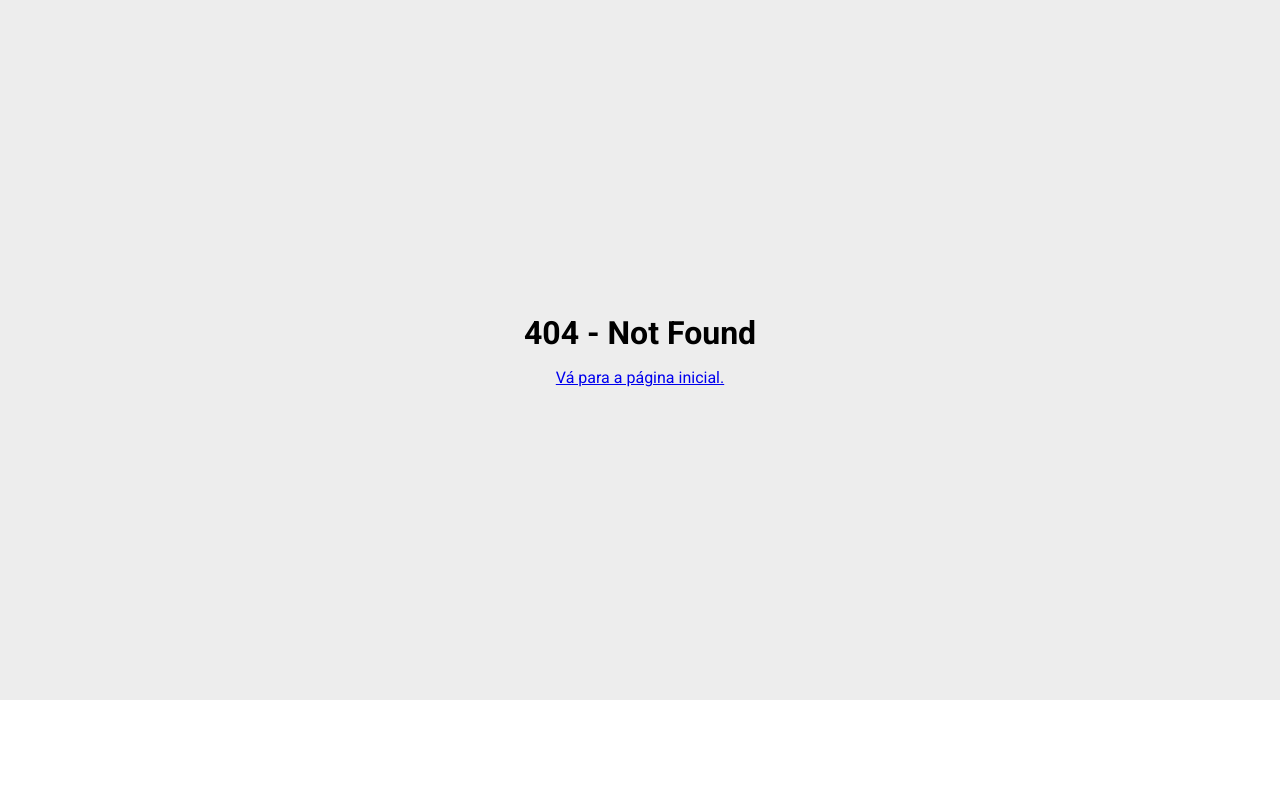
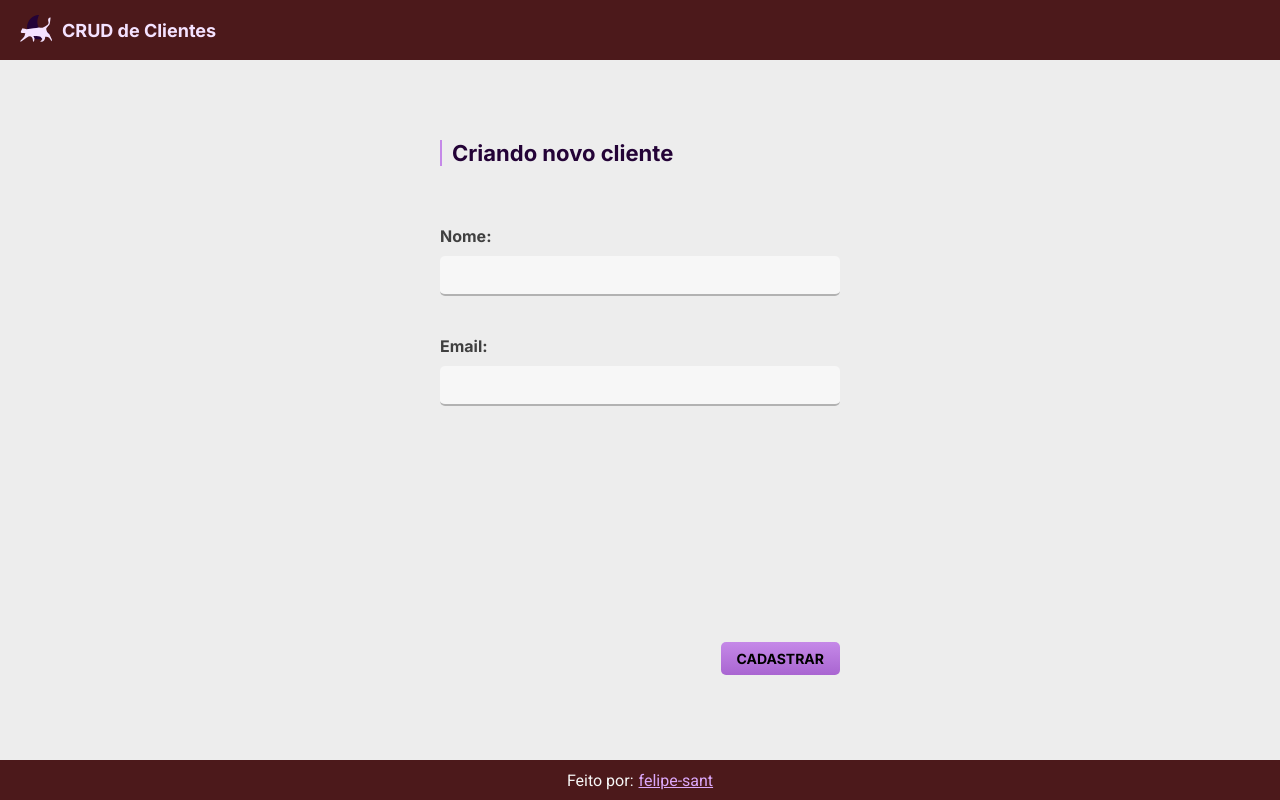
Before and after one commit to felipe-sant/FRONT_MongoDB-CRUD, a React (Create React App) app: page /clientes in a window 1280 px wide. Before the commit this address had no page. Built offline with nearby package versions, Linux system fonts and the light colour scheme.

Commit message:
style: adicionando pagina cadastro do cliente

```diff
--- /dev/null
+++ b/src/pages/cadastroCliente.tsx
@@ -0,0 +1,34 @@
+import FooterComponent from "../components/FooterComponent"
+import HeaderComponent from "../components/HeaderComponent"
+import css from "../styles/cadastroCliente.module.css"
+
+function CadastroCliente() {
+    return (
+        <>
+            <HeaderComponent />
+            <main>
+                <article className={css.conteudo}>
+                    <div className={css.titulo}>
+                        <h2>Criando novo cliente</h2>
+                    </div>
+                    <div className={css.formulario}>
+                        <div className={css.input}>
+                            <label htmlFor="nome">Nome:</label>
+                            <input type="text" />
+                        </div>
+                        <div className={css.input}>
+                            <label htmlFor="email">Email:</label>
+                            <input type="email" />
+                        </div>
+                    </div>
+                    <div className={css.rodape}>
+                        <button>CADASTRAR</button>
+                    </div>
+                </article>
+            </main>
+            <FooterComponent />
+        </>
+    )
+}
+
+export default CadastroCliente
--- a/src/routers/router.tsx
+++ b/src/routers/router.tsx
@@ -1,12 +1,14 @@
 import { Route, BrowserRouter, Routes as Switch } from "react-router-dom";
 import Home from "../pages/home";
 import NotFound from "../pages/notFound";
+import CadastroCliente from "../pages/cadastroCliente";
 
 export default function Routers() {
   return (
     <BrowserRouter>
       <Switch>
         <Route path="/" element={<Home />} />
+        <Route path="/clientes" element={<CadastroCliente />} />
         <Route path="*" element={<NotFound />} />
       </Switch>
     </BrowserRouter>
--- /dev/null
+++ b/src/styles/cadastroCliente.module.css
@@ -0,0 +1,88 @@
+.conteudo {
+    max-width: calc(900px - 30%);
+    min-width: none;
+    margin: auto;
+    padding: 80px 20px 100px 20px;
+    height: calc(100vh - 100px);
+}
+
+.titulo {
+    border-left: 2px solid var(--purple-07);
+    padding-left: 10px;
+    width: 400px;
+    margin: 0 auto;
+    margin-bottom: 60px;
+}
+
+.titulo h2 {
+    font-size: 22px;
+    font-weight: bold;
+    font-family: var(--inter-font);
+    color: var(--purple-01);
+}
+
+.formulario {
+    height: 80%;
+    display: flex;
+    flex-direction: column;
+    gap: 40px;
+}
+
+.formulario .input {
+    display: flex;
+    flex-direction: column;
+    width: 400px;
+    margin: 0 auto;
+    gap: 10px;
+}
+
+.formulario .input label {
+    font-family: var(--inter-font);
+    font-weight: bold;
+    font-size: 16px;
+    color: var(--gray-04);
+}
+
+.formulario .input input {
+    background-color: var(--gray-12);
+    height: 40px;
+    font-family: var(--inter-font);
+    font-weight: normal;
+    font-size: 16px;
+    padding: 0 10px;
+    border: none;
+    border-bottom: 2px solid var(--gray-08);
+    border-radius: 5px;
+}
+
+.rodape {
+    margin: auto;
+    display: flex;
+    justify-content: end;
+    width: 400px;
+}
+
+.rodape button {
+    background: linear-gradient(to top, var(--purple-06), var(--purple-07));
+    border: none;
+    font-family: var(--inter-font);
+    font-weight: bold;
+    font-size: 14px;
+    border-radius: 5px;
+    padding: 8px 16px;
+    cursor: pointer;
+}
+
+@media (max-width: 600px) {
+    .titulo {
+        width: 320px;
+    }
+
+    .formulario .input {
+        width: 320px;
+    }
+
+    .rodape {
+        width: 320px;
+    }
+}
--- a/src/styles/notFound.module.css
+++ b/src/styles/notFound.module.css
@@ -1,4 +1,5 @@
 .main {
+    height: 100vh;
     display: flex;
     justify-content: center;
     align-items: center;
```
